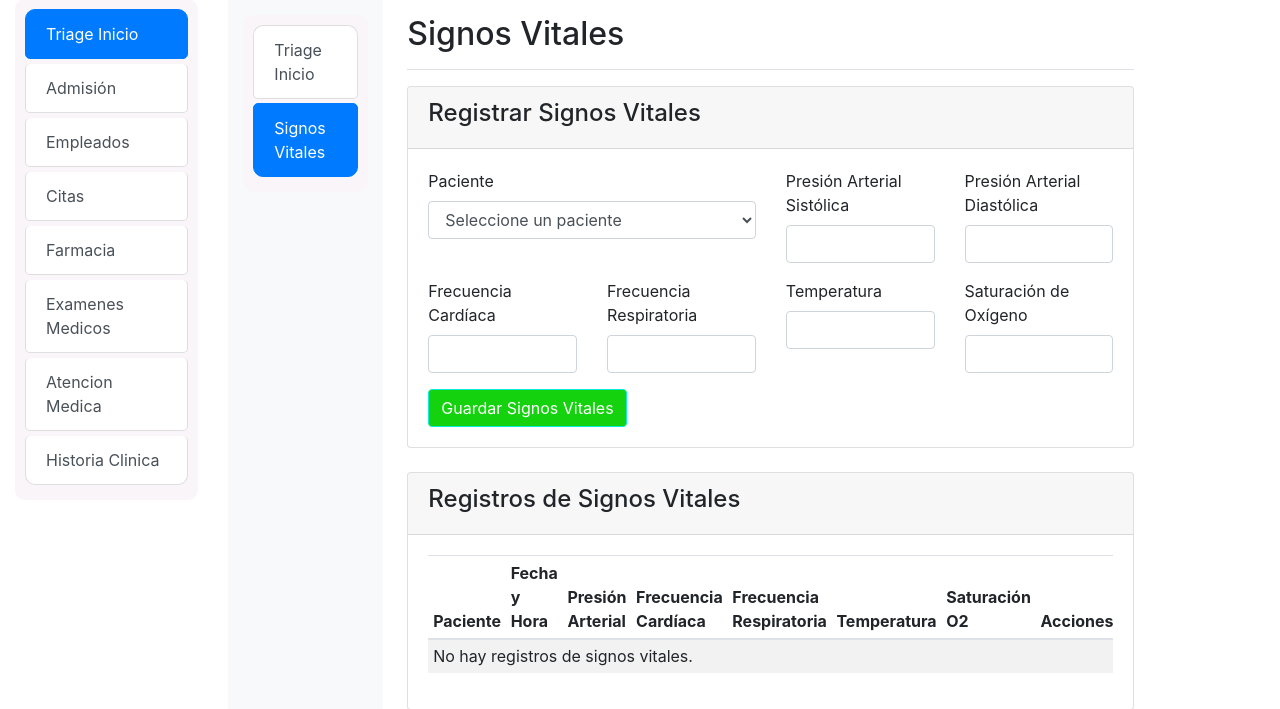
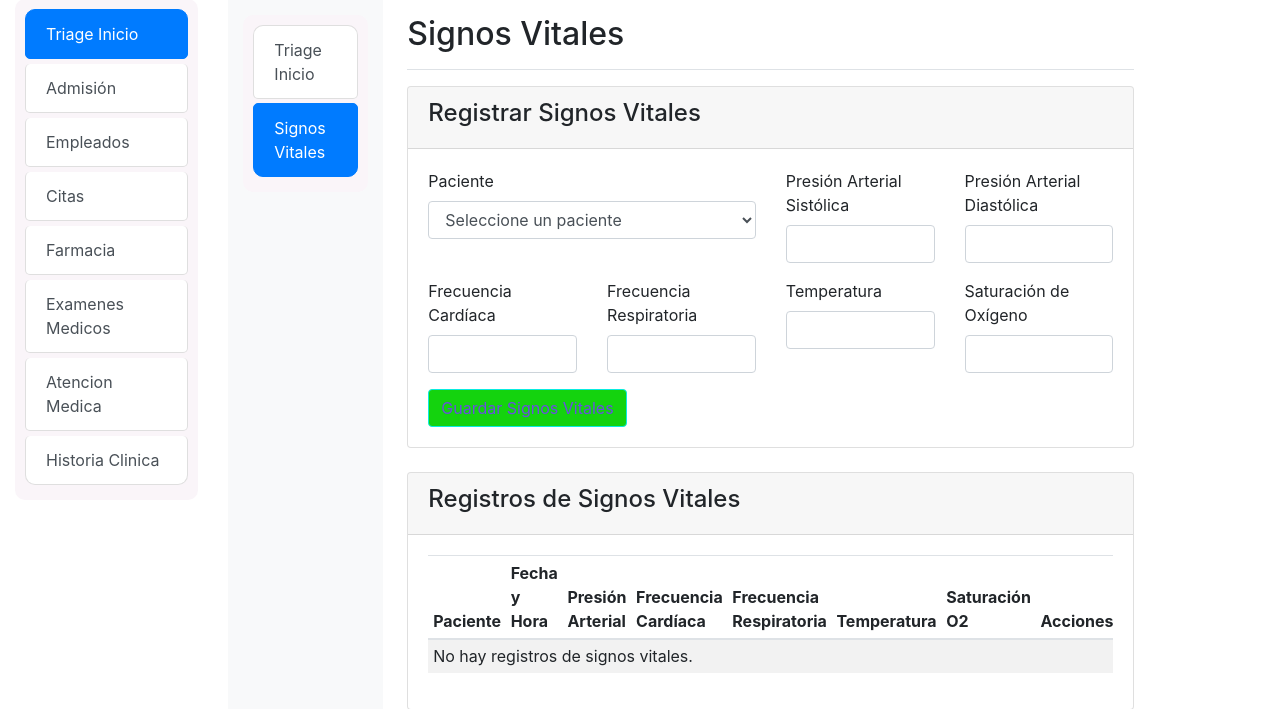
Before and after one commit to Jesusmelendez5/triage_repo, a Django app: page /signos_vitales/ in a window 1280 px wide, with the pointer over the restyled element. Shown: the part 57-766 px from the top of the page. Run offline with Django 5.2, Linux system fonts and the light colour scheme; data that the repository does not hold is empty; some libraries are stand-ins or nearby versions.

Commit message:
modificacion

```diff
--- a/Triage/Static/css/home.css
+++ b/Triage/Static/css/home.css
@@ -21,5 +21,5 @@
 .btn-primary:hover{
     background-color: #14d30e;
     border-color: #0aebe0;
-    color: #fff;
+    color: #694fe0;
 }
```
